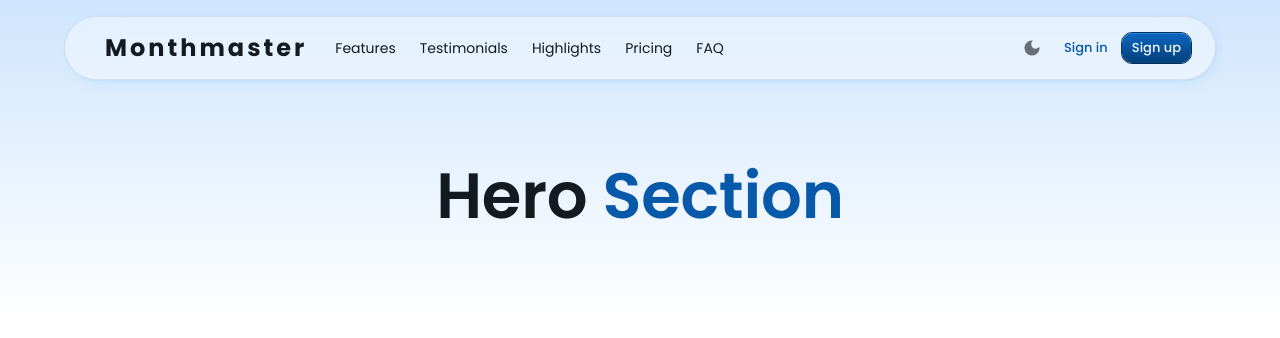
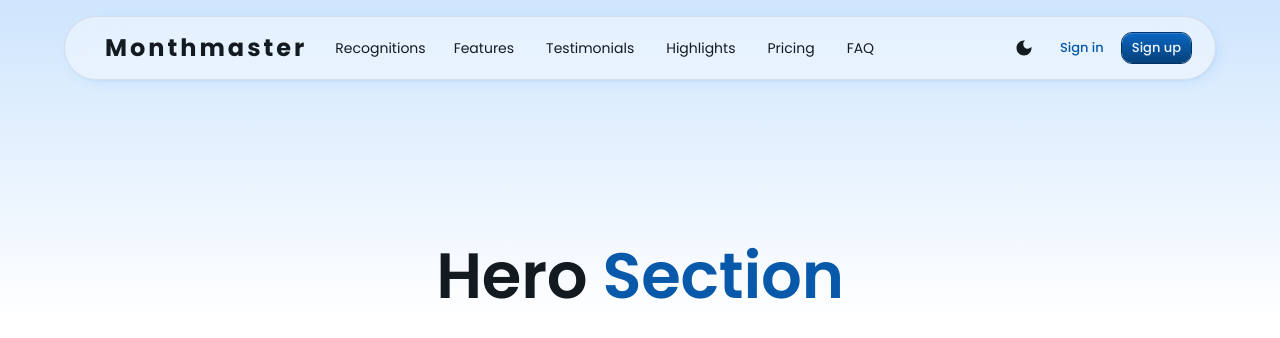
Before and after one commit to girmesh03/Associate-Recognition-And-Appreciation, a React (Vite) app in the folder frontend/: page / in a window 1280 px wide. Shown: the top 338 px of the page. Built offline with nearby package versions, Linux system fonts and the light colour scheme.

Commit message:
refactor(PublicNavigation): update navigation and layout based on authentication state - Added `RecognitionsIcon` and conditionally rendered "Recognitions" menu item - Changed AppBar position to "sticky" and adjusted margin-top for responsiveness - Improved Drawer layout and responsive design

```diff
--- a/frontend/src/components/PublicComponents/PublicNavigation.jsx
+++ b/frontend/src/components/PublicComponents/PublicNavigation.jsx
@@ -25,6 +25,7 @@ import { toggleMode } from "../../redux/features/auth/authSlice";
 import MenuRoundedIcon from "@mui/icons-material/MenuRounded";
 import DarkModeIcon from "@mui/icons-material/DarkMode";
 import LightModeIcon from "@mui/icons-material/LightMode";
+import RecognitionsIcon from "@mui/icons-material/VolunteerActivism";
 import FeaturesIcon from "@mui/icons-material/AutoAwesome";
 import TestimonialsIcon from "@mui/icons-material/ThumbUp";
 import HighlightsIcon from "@mui/icons-material/Star";
@@ -45,7 +46,7 @@ import { drawerWidth } from "../../utils/constants";
 
 const PublicNavigation = () => {
   const [openDrawer, setOpenDrawer] = useState(false);
-  const mode = useSelector((state) => state.auth.mode);
+  const { isAuthenticated, mode } = useSelector((state) => state.auth);
   const dispatch = useDispatch();
 
   const handleDrawerToggle = (newOpen) => () => {
@@ -72,15 +73,18 @@ const PublicNavigation = () => {
 
   return (
     <AppBar
-      position="fixed"
+      position="sticky"
       sx={{
         boxShadow: 0,
         bgcolor: "transparent",
         backgroundImage: "none",
-        mt: { xs: 0, sm: 2 },
+        mt: { xs: 0, md: 2 },
+        "& .MuiSvgIcon-root": {
+          color: "text.primary",
+        },
       }}
     >
-      <Container maxWidth="lg" sx={{ px: { xs: 0, sm: 3 } }}>
+      <Container maxWidth="lg" sx={{ px: { xs: 0, md: 3 } }}>
         <Toolbar
           variant="regular"
           sx={(theme) => ({
@@ -88,7 +92,7 @@ const PublicNavigation = () => {
             alignItems: "center",
             justifyContent: "space-between",
             flexShrink: 0,
-            borderRadius: { xs: 0, sm: "999px" },
+            borderRadius: { xs: 0, md: "999px" },
             bgcolor:
               theme.palette.mode === "light"
                 ? "rgba(255, 255, 255, 0.4)"
@@ -110,11 +114,17 @@ const PublicNavigation = () => {
               px: 0,
             }}
           >
+            <Stack
+              direction="row"
+              alignItems="center"
+              spacing={2}
+              sx={{ mr: 2 }}
+            >
               <IconButton
                 onClick={handleDrawerToggle(true)}
                 variant="outlined"
                 size="small"
-              sx={{ display: { xs: "", md: "none" } }}
+                sx={{ display: { lg: "none" } }}
               >
                 <MenuRoundedIcon />
               </IconButton>
@@ -128,57 +138,39 @@ const PublicNavigation = () => {
                   fontSize: "clamp(1.5rem, 1vw, 2rem)",
                   color: "text.primary",
                   textDecoration: "none",
-                mx: 2,
-
                   display: { xs: "none", sm: "block" },
                 }}
               >
                 Monthmaster
               </Typography>
-            <Box sx={{ display: { xs: "none", md: "flex" } }}>
+            </Stack>
+            <Box sx={{ display: { xs: "none", lg: "flex" } }}>
+              {isAuthenticated && (
                 <MenuItem
-                onClick={() => scrollToSection("features")}
+                  component={Link}
+                  to="/recognitions"
                   sx={{ py: "6px", px: "12px" }}
                 >
                   <Typography variant="body2" color="text.primary">
-                  Features
+                    Recognitions
                   </Typography>
                 </MenuItem>
+              )}
+
+              {publicNavListItems.map((item) => (
                 <MenuItem
-                onClick={() => scrollToSection("testimonials")}
-                sx={{ py: "6px", px: "12px" }}
+                  key={item.title}
+                  onClick={() => scrollToSection(item.name)}
                 >
                   <Typography variant="body2" color="text.primary">
-                  Testimonials
+                    {item.title}
                   </Typography>
                 </MenuItem>
-              <MenuItem
-                onClick={() => scrollToSection("highlights")}
-                sx={{ py: "6px", px: "12px" }}
-              >
-                <Typography variant="body2" color="text.primary">
-                  Highlights
-                </Typography>
-              </MenuItem>
-              <MenuItem
-                onClick={() => scrollToSection("pricing")}
-                sx={{ py: "6px", px: "12px" }}
-              >
-                <Typography variant="body2" color="text.primary">
-                  Pricing
-                </Typography>
-              </MenuItem>
-              <MenuItem
-                onClick={() => scrollToSection("faq")}
-                sx={{ py: "6px", px: "12px" }}
-              >
-                <Typography variant="body2" color="text.primary">
-                  FAQ
-                </Typography>
-              </MenuItem>
+              ))}
             </Box>
           </Box>
-          <Stack direction="row" alignItems="center" spacing={0.5}>
+
+          <Stack direction="row" alignItems="center" spacing={1}>
             <IconButton onClick={() => dispatch(toggleMode())}>
               {mode === "light" ? (
                 <DarkModeIcon sx={{ fontSize: "20px" }} />
@@ -189,8 +181,8 @@ const PublicNavigation = () => {
             <Box
               sx={{
                 display: { xs: "none", md: "flex" },
-                gap: 0.5,
                 alignItems: "center",
+                gap: 1,
               }}
             >
               <Button
@@ -198,7 +190,7 @@ const PublicNavigation = () => {
                 variant="text"
                 size="small"
                 component={Link}
-                to="login"
+                to="/login"
               >
                 Sign in
               </Button>
@@ -207,13 +199,14 @@ const PublicNavigation = () => {
                 variant="contained"
                 size="small"
                 component={Link}
-                to="signup"
+                to="/signup"
               >
                 Sign up
               </Button>
             </Box>
           </Stack>
-          <Box sx={{ display: { sm: "", md: "none" } }}>
+
+          <Box sx={{ display: { xs: "block", lg: "none" } }}>
             <Drawer
               open={openDrawer}
               onClose={handleDrawerToggle(false)}
@@ -223,9 +216,9 @@ const PublicNavigation = () => {
                 sx={{
                   minWidth: `${drawerWidth}px`,
                   backgroundColor: "background.paper",
-                  flexGrow: 1,
                   display: "flex",
                   flexDirection: "column",
+                  flexGrow: 1,
                   backgroundImage:
                     mode === "light"
                       ? "linear-gradient(180deg, #CEE5FD, #FBFCFE)"
@@ -236,9 +229,10 @@ const PublicNavigation = () => {
               >
                 <Typography
                   variant="h5"
+                  textAlign="center"
                   component={Link}
                   to="/"
-                  textAlign="center"
+                  onClick={handleDrawerToggle(false)}
                   sx={{
                     fontWeight: 700,
                     letterSpacing: 3,
@@ -282,6 +276,14 @@ const PublicNavigation = () => {
                       },
                     }}
                   >
+                    {isAuthenticated && (
+                      <ListItemButton component={Link} to="/recognitions">
+                        <ListItemIcon>
+                          <RecognitionsIcon />
+                        </ListItemIcon>
+                        <ListItemText primary="Recognitions" />
+                      </ListItemButton>
+                    )}
                     {publicNavListItems.map((item) => (
                       <ListItemButton
                         key={item.name}
@@ -294,11 +296,9 @@ const PublicNavigation = () => {
                     <Divider sx={{ my: 1 }} />
                     <ListItemButton
                       component={Link}
-                      to="login"
+                      to="/login"
                       onClick={handleDrawerToggle(false)}
-                      sx={{
-                        mt: "auto",
-                      }}
+                      sx={{ mt: "auto" }}
                     >
                       <ListItemIcon>
                         <LoginIcon />
@@ -307,7 +307,7 @@ const PublicNavigation = () => {
                     </ListItemButton>
                     <ListItemButton
                       component={Link}
-                      to="signup"
+                      to="/signup"
                       onClick={handleDrawerToggle(false)}
                     >
                       <ListItemIcon>
```
Lines whose indentation alone changed are shown as unchanged.
